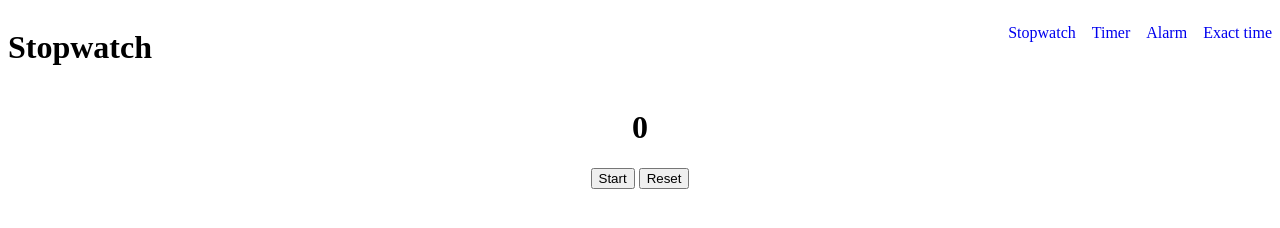
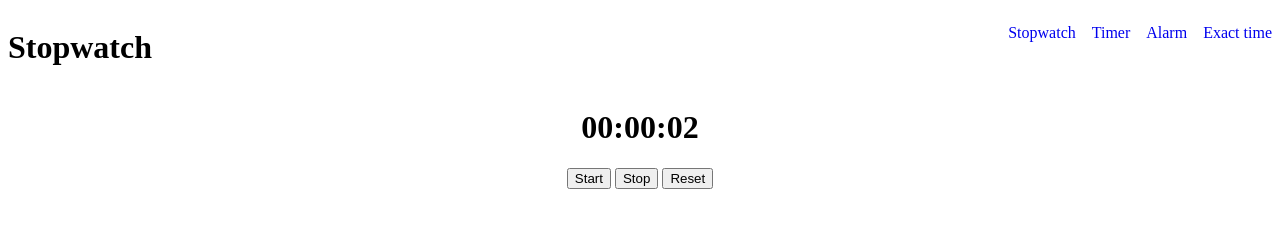
Before and after one commit to Nastasia1505/Stopwatch, a plain HTML site: page index.html in a window 1280 px wide. Both pictures are taken after a click on the button "Start". Drawn offline with Linux system fonts and the light colour scheme.

Commit message:
add stopwatch

```diff
--- a/index.html
+++ b/index.html
@@ -30,9 +30,10 @@
     </header>
     <main>
       <div class="wrapper">
-        <h1 class="wrapper_mainContent">0</h1>
-        <button class="btn-start">Start</button>
-        <button class="btn-reset">Reset</button>
+        <h1 class="displayTime">00:00:00</h1>
+        <button class="btn-start" onclick="watchStart()">Start</button>
+        <button class="btn-start" onclick="watchStop()">Stop</button>
+        <button class="btn-reset" onclick="watchReset()">Reset</button>
       </div>
       <div class="wrapper">
         <h1 class="wrapper_mainContent"></h1>
--- a/index.js
+++ b/index.js
@@ -1,10 +1,73 @@
 const start = document.querySelector('.btn-start')
 const rest = document.querySelector('.btn-rest')
 
+let [seconds, minutes, hours] = [0, 0, 0]
+let displayTime = document.querySelector('.displayTime')
+let timer = null
+
+function stopwatch(){
+  seconds++
+  if (seconds==60){
+    seconds=0
+    minutes++
+    if(minutes==60){
+      minutes=0
+      hours++
+    }
+  }
+  let h = hours < 10 ? '0' + hours : hours
+  let m = minutes < 10 ? '0' + minutes : minutes
+  let s = seconds < 10 ? '0' + seconds : seconds
 
 
-let count = 0
+  displayTime.innerHTML = h + ':' + m + ':' + s
+}
 
-start.addEventListener('click', ()=>{
+function watchStart(){
+  if(timer!== null){
+    clearInterval(timer)
+  }
+ timer =  setInterval(stopwatch, 1000)
+}
 
-})
+function watchStop(){
+  clearInterval(timer)
+}
+
+
+function watchReset(){
+  clearInterval(timer)
+
+  displayTime.innerHTML = "00:00:00"
+}
+
+
+
+// function highAndLow(numbers){
+//   let cur = '', min, max;
+//   for (let i = 0; i <numbers.length; i++){
+//     cur += numbers[i];
+//       if (+numbers[i] && !+numbers[i+1]) {
+//         if (typeof min !== 'number' || cur < +min) min = +cur;
+//         if (typeof max !== 'number' || cur > +max) max = +cur;
+//         cur = '';
+//       }
+//   }
+//   return (max +' '+ min)
+// }
+
+// function highAndLow(numbers){
+// let arr = numbers.split(' ')
+// for (let i=0; i<arr.length; i++){
+
+// }
+// let min = 0
+// let max = 0
+// arr.forEach((i)=>{
+
+// })
+// console.log(arr)
+// }
+
+
+// highAndLow("8 3 -5 42 -1 0 0 -9 4 7 4 -4")
--- a/style.css
+++ b/style.css
@@ -1,3 +1,4 @@
+
 .header{
     display: flex;
     justify-content: space-between;
```
